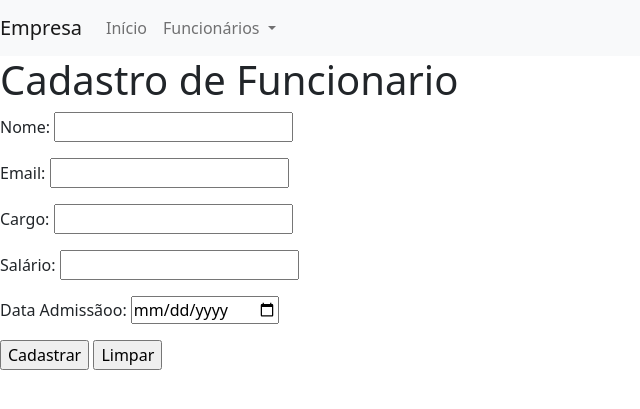
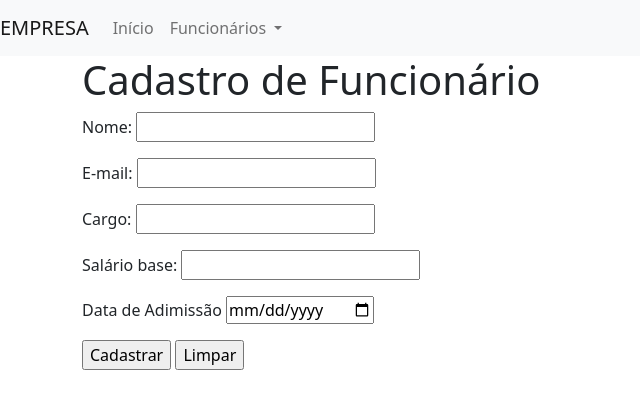
Before and after one commit to ViniciusBovo/Empresa_Crud, a PHP site: page /funcionario/adicionar.php in a window 1280 px wide. Shown: the top 409 px of the page, without its empty margins (0-640 px from the left). Run offline with PHP 8.4, Linux system fonts and the light colour scheme.

Commit message:
Remover  e listar Ok

```diff
--- a/funcionario/adicionar.php
+++ b/funcionario/adicionar.php
@@ -1,41 +1,48 @@
 <!DOCTYPE html>
 <html lang="pt-br">
+
 <head>
     <meta charset="UTF-8">
     <meta name="viewport" content="width=device-width, initial-scale=1.0">
-    <title>Cadastro de Funcionario</title>
+    <title>EMPRESA</title>
     <link href="https://cdn.jsdelivr.net/npm/bootstrap@5.0.2/dist/css/bootstrap.min.css" rel="stylesheet" integrity="sha384-EVSTQN3/azprG1Anm3QDgpJLIm9Nao0Yz1ztcQTwFspd3yD65VohhpuuCOmLASjC" crossorigin="anonymous">
 </head>
+
 <body>
     <?php
-    include_once("../menu.php");
+    include("../menu.php");
     ?>
-    <h1>Cadastro de Funcionario</h1>
+    <div class="container">
+        <h1>Cadastro de Funcionário</h1>
         <form action="inserir.php" method="post">
             <p>
-        <label for="">Nome: </label>
+                <label for="nome">Nome:</label>
                 <input type="text" name="nome" required>
             </p>
             <p>
-        <label for="">Email: </label>
-        <input type="text" name="email" required>
+                <label for="email">E-mail:</label>
+                <input type="email" name="email" required>
             </p>
             <p>
-        <label for="">Cargo: </label>
+                <label for="cargo">Cargo:</label>
                 <input type="text" name="cargo" required>
             </p>
             <p>
-        <label for="">Salário: </label>
+                <label for="salario">Salário base:</label>
                 <input type="number" name="salario" step="0.01" required>
             </p>
             <p>
-        <label for="">Data Admissãoo: </label>
+                <label for="data">Data de Adimissão</label>
                 <input type="date" name="admissao" required>
             </p>
+
+
             <p>
                 <input type="submit" value="Cadastrar">
                 <input type="reset" value="Limpar">
             </p>
         </form>
+    </div>
 </body>
+
 </html>
--- a/menu.php
+++ b/menu.php
@@ -1,29 +1,20 @@
-
-
-
-
-
-
-
-
-
 <nav class="navbar navbar-expand-lg navbar-light bg-light">
-  <a class="navbar-brand" href="#">Empresa</a>
+  <a class="navbar-brand" href="#">EMPRESA</a>
   <button class="navbar-toggler" type="button" data-bs-toggle="collapse" data-target="#navbarNavDropdown" aria-controls="navbarNavDropdown" aria-expanded="false" aria-label="Toggle navigation">
     <span class="navbar-toggler-icon"></span>
   </button>
   <div class="collapse navbar-collapse" id="navbarNavDropdown">
     <ul class="navbar-nav">
       <li class="nav-item active">
-        <a class="nav-link" href="EmpresaCrud/index.php">Início</a>
+        <a class="nav-link" href="/index.php">Início</a>
       </li>
       <li class="nav-item dropdown">
         <a class="nav-link dropdown-toggle" href="#" id="navbarDropdownMenuLink" role="button" data-bs-toggle="dropdown" aria-haspopup="true" aria-expanded="false">
           Funcionários
         </a>
         <div class="dropdown-menu" aria-labelledby="navbarDropdownMenuLink">
-          <a class="dropdown-item" href="/funcionario/adicionar.php">Adicionar</a>
-          <a class="dropdown-item" href="/funcionario/listar.php">Listar</a>
+          <a class="dropdown-item" href="/Empresa_Crud/funcionario/adicionar.php">Adicionar</a>
+          <a class="dropdown-item" href="/Empresa_Crud/funcionario/listar.php">Listar</a>
         </div>
       </li>
     </ul>
```
Also changed, not shown: funcionario/atualizar.php (+31 -0 lines), funcionario/editar.php (+5 -2 lines), funcionario/listar.php (+38 -13 lines), funcionario/remover.php (+28 -0 lines). Lines whose indentation alone changed are shown as unchanged.
